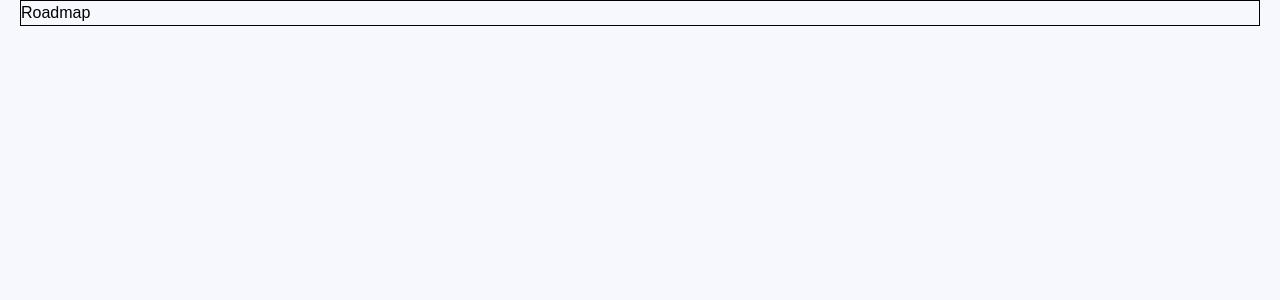
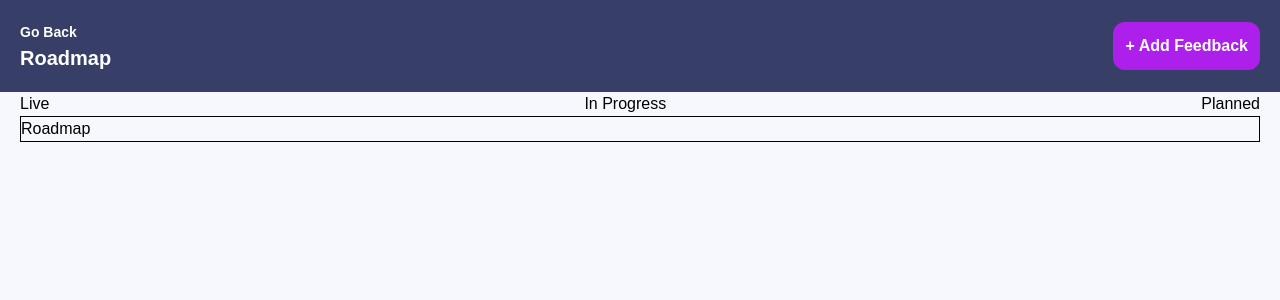
Before and after one commit to JioBautista/product-feedback-app-2, a Next.js app: page /roadmap in a window 1280 px wide. Shown: the top 300 px of the page. Built offline with nearby package versions, Linux system fonts and the light colour scheme.

Commit message:
Worked on roadmap page

```diff
--- /dev/null
+++ b/src/app/roadmap/[tab]/page.js
@@ -0,0 +1,13 @@
+import Container from "@/app/components/Container";
+
+// THIS IS A STATIC PAGE THAT RENDERS DATA BASED ON URL
+export default async function Tab({ params }) {
+  const tab = (await params).tab;
+  return (
+    <div>
+      <Container>
+        <h1>This is the tab data: {tab}</h1>
+      </Container>
+    </div>
+  );
+}
--- /dev/null
+++ b/src/app/roadmap/layout.js
@@ -0,0 +1,35 @@
+import Link from "next/link";
+import Container from "../components/Container";
+import Button from "../components/Button";
+
+export default function Layout({ children }) {
+  return (
+    <div>
+      <div className="bg-[#373F68] text-white py-5">
+        <Container>
+          <div className="flex items-center justify-between">
+            <div>
+              <Link href={"/"} className="text-sm font-bold">
+                Go Back
+              </Link>
+              <h1 className="text-xl font-bold">Roadmap</h1>
+            </div>
+
+            <Link href={"/new"}>
+              <Button bg={"bg-[#AD1FEA]"}>+ Add Feedback</Button>
+            </Link>
+          </div>
+        </Container>
+      </div>
+
+      <Container>
+        <div className="flex items-center justify-between">
+          <Link href={"/roadmap/live"}>Live</Link>
+          <Link href={"/roadmap/in-progress"}>In Progress</Link>
+          <Link href={"/roadmap/planned"}>Planned</Link>
+        </div>
+      </Container>
+      {children}
+    </div>
+  );
+}
```
